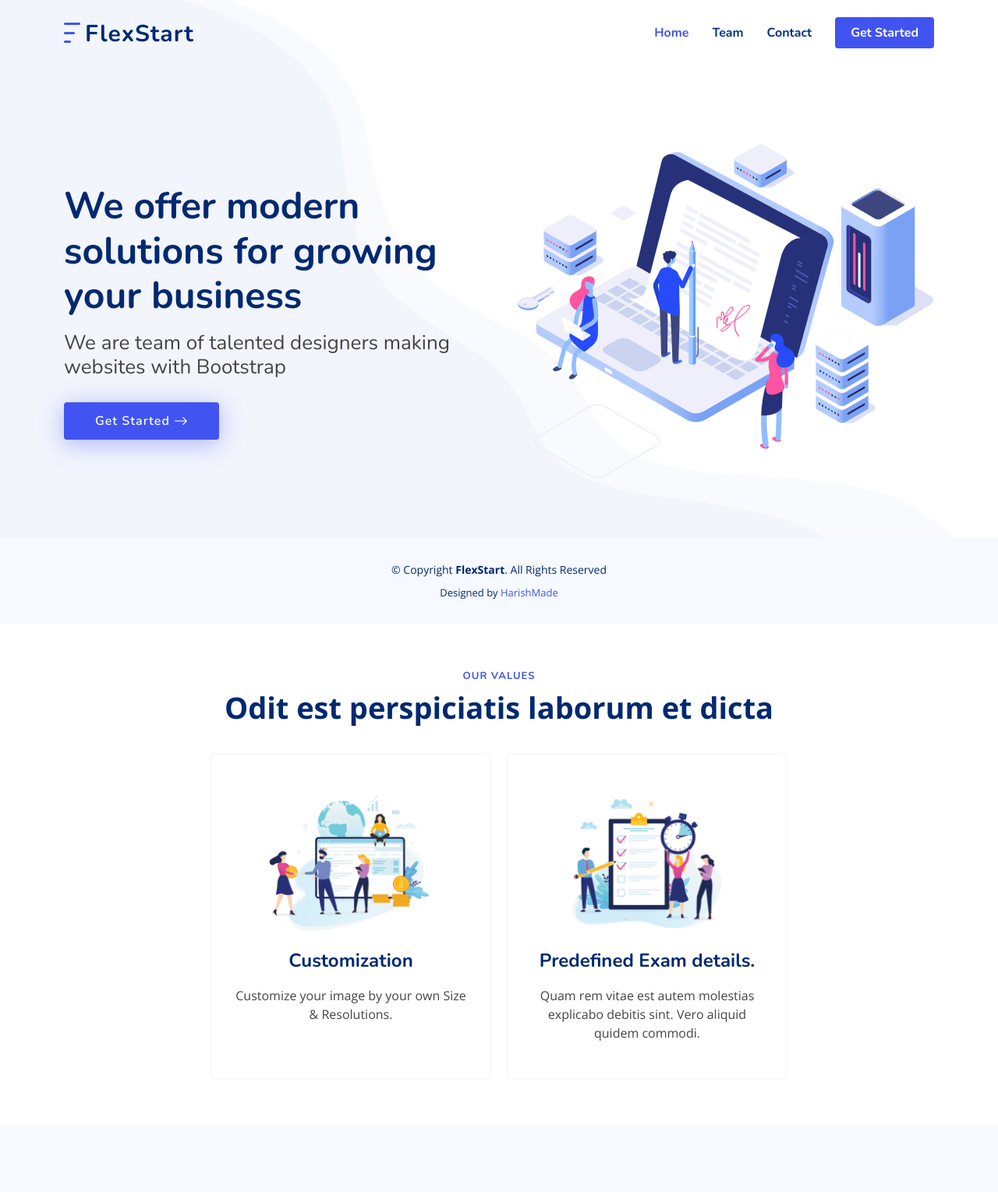
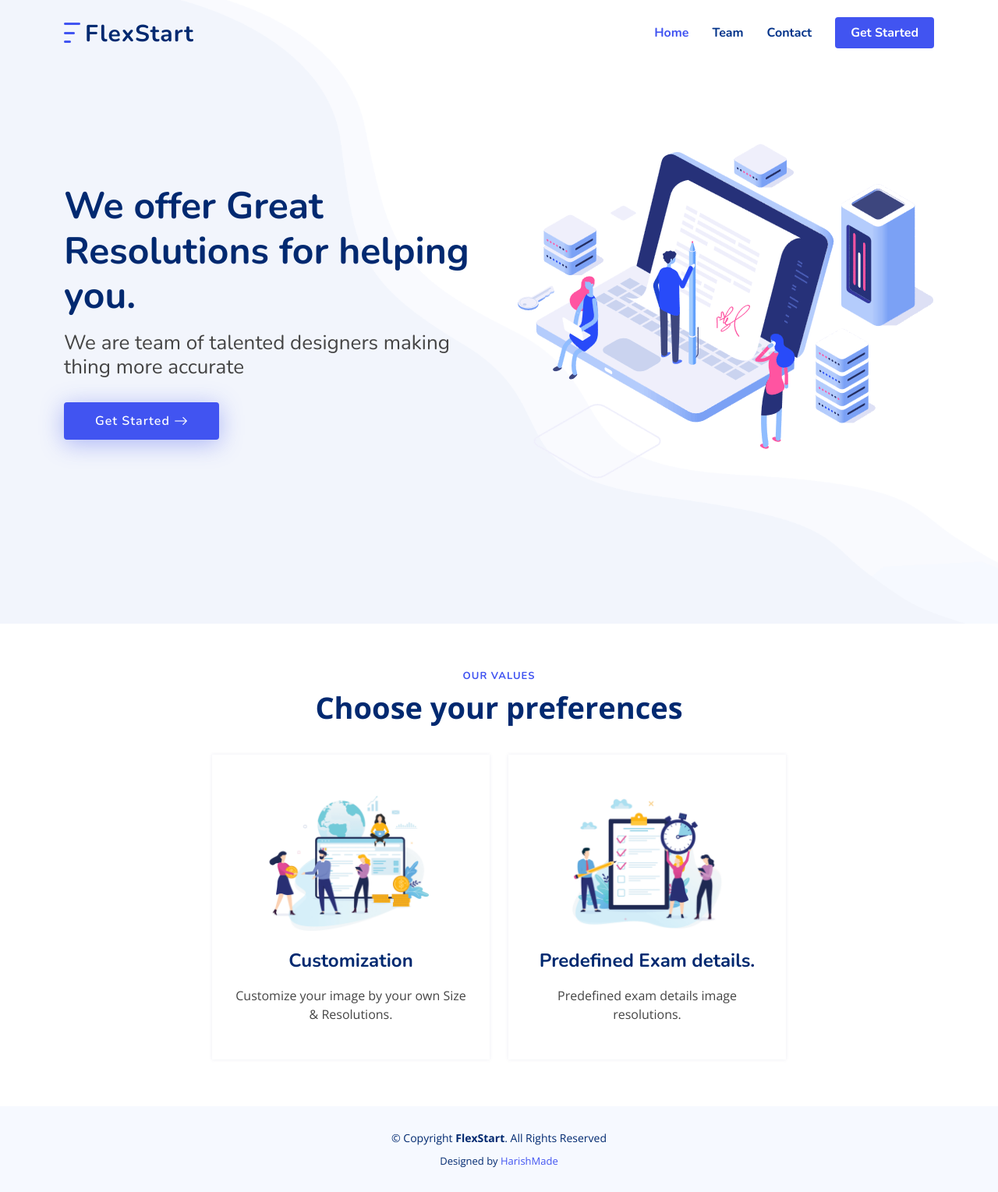
Before and after one commit to Harishkalode/flexstart, a Flask app: page / in a window 1280 px wide. Shown: the whole page at 78% size. Before the commit the page ends 1335 px from the top, so only its background shows below. Run offline with Flask 2, Linux system fonts and the light colour scheme; some libraries are stand-ins or nearby versions.

Commit message:
flexstart

```diff
--- a/templates/index.html
+++ b/templates/index.html
@@ -6,8 +6,8 @@
     <div class="container">
       <div class="row">
         <div class="col-lg-6 d-flex flex-column justify-content-center">
-          <h1 data-aos="fade-up">We offer modern solutions for growing your business</h1>
-          <h2 data-aos="fade-up" data-aos-delay="400">We are team of talented designers making websites with Bootstrap</h2>
+          <h1 data-aos="fade-up">We offer Great Resolutions for helping you.</h1>
+          <h2 data-aos="fade-up" data-aos-delay="400">We are team of talented designers making thing more accurate</h2>
           <div data-aos="fade-up" data-aos-delay="600">
             <div class="text-center text-lg-start">
               <a href="#about" class="btn-get-started scrollto d-inline-flex align-items-center justify-content-center align-self-center">
@@ -26,37 +26,6 @@
   </section><!-- End Hero -->
 
   <main id="main">
-    <!-- ======= About Section ======= -->
-<!--    <section id="about" class="about">-->
-
-<!--      <div class="container" data-aos="fade-up">-->
-<!--        <div class="row gx-0">-->
-
-<!--          <div class="col-lg-6 d-flex flex-column justify-content-center" data-aos="fade-up" data-aos-delay="200">-->
-<!--            <div class="content">-->
-<!--              <h3>Who We Are</h3>-->
-<!--              <h2>Expedita voluptas omnis cupiditate totam eveniet nobis sint iste. Dolores est repellat corrupti reprehenderit.</h2>-->
-<!--              <p>-->
-<!--                Quisquam vel ut sint cum eos hic dolores aperiam. Sed deserunt et. Inventore et et dolor consequatur itaque ut voluptate sed et. Magnam nam ipsum tenetur suscipit voluptatum nam et est corrupti.-->
-<!--              </p>-->
-<!--              <div class="text-center text-lg-start">-->
-<!--                <a href="#" class="btn-read-more d-inline-flex align-items-center justify-content-center align-self-center">-->
-<!--                  <span>Read More</span>-->
-<!--                  <i class="bi bi-arrow-right"></i>-->
-<!--                </a>-->
-<!--              </div>-->
-<!--            </div>-->
-<!--          </div>-->
-
-<!--          <div class="col-lg-6 d-flex align-items-center" data-aos="zoom-out" data-aos-delay="200">-->
-<!--            <img src="{{ url_for('static', filename='assets/img/about.jpg') }}" class="img-fluid" alt="">-->
-<!--          </div>-->
-
-<!--        </div>-->
-<!--      </div>-->
-
-<!--    </section>&lt;!&ndash; End About Section &ndash;&gt;-->
-
     <!-- ======= Values Section ======= -->
     <section id="about" class="values">
 
@@ -64,7 +33,7 @@
 
         <header class="section-header">
           <h2>Our Values</h2>
-          <p>Odit est perspiciatis laborum et dicta</p>
+          <p>Choose your preferences</p>
         </header>
 
         <div class="row justify-content-md-center">
@@ -89,7 +58,7 @@
             <div class="box" data-aos="fade-up" data-aos-delay="600">
               <img src="{{ url_for('static', filename='assets/img/values-3.png') }}" class="img-fluid" alt="">
               <h3>Predefined Exam details.</h3>
-              <p>Quam rem vitae est autem molestias explicabo debitis sint. Vero aliquid quidem commodi.</p>
+              <p>Predefined exam details image resolutions.</p>
             </div>
           </div>
 
--- a/templates/layout.html
+++ b/templates/layout.html
@@ -59,7 +59,7 @@
 
 
   <!-- ======= Footer ======= -->
-  <footer id="footer" class="footer fixed-bottom">
+  <footer id="footer" class="footer bottom-0">
 
 <!--    <div class="footer-newsletter">-->
 <!--      <div class="container">-->
```
Also changed, not shown: run.py (+13 -13 lines), static/13.jpg (deleted), static/profile_pics/190a154a8ac750b7.jpg (deleted), static/profile_pics/2e8f315eeeca0904.jpg (deleted), static/profile_pics/40893839f1a0b6e1.jpg (deleted), static/profile_pics/c6e0663968c9165a.jpg (deleted), static/samuel-scrimshaw-KeUKM5N-e_g-unsplash.jpg (deleted).
